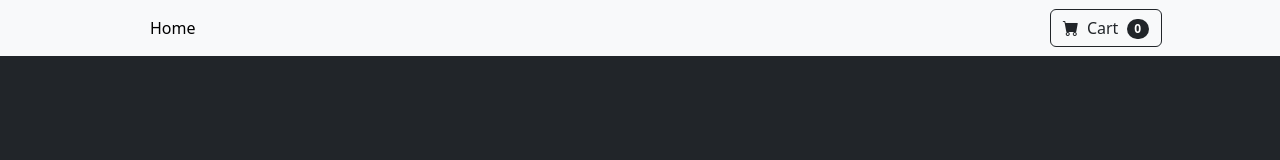
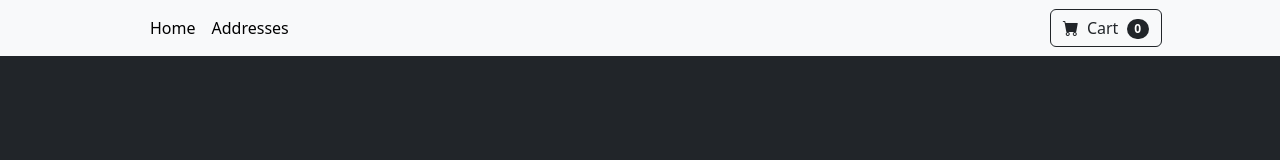
Before and after one commit to zackNarcos/Gesstion-du-state-statemaNagemennt-, an Angular app: page / in a window 1280 px wide. Shown: the top 160 px of the page. Built offline with nearby package versions, Linux system fonts and the light colour scheme; data requests are answered from the project's data file.

Commit message:
add address link

```diff
--- a/src/app/components/header/header.component.html
+++ b/src/app/components/header/header.component.html
@@ -5,6 +5,7 @@
     <div class="collapse navbar-collapse" id="navbarSupportedContent">
       <ul class="navbar-nav me-auto mb-2 mb-lg-0 ms-lg-4">
         <li class="nav-item"><a class="nav-link active" aria-current="page" [routerLink]="['/']">Home</a></li>
+        <li class="nav-item"><a class="nav-link active" aria-current="page" [routerLink]="['/addresses']">Addresses</a></li>
       </ul>
       <form class="d-flex">
         <a [routerLink]="['cart']" class="btn btn-outline-dark" type="submit">
```
